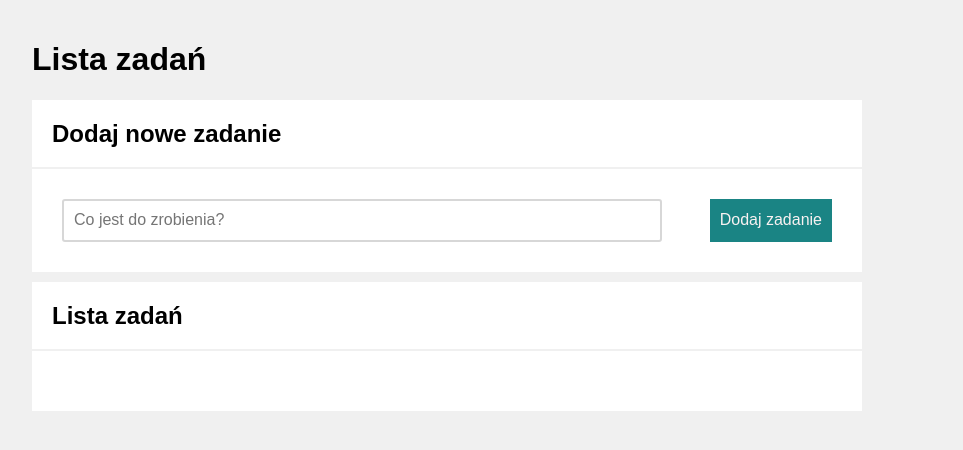
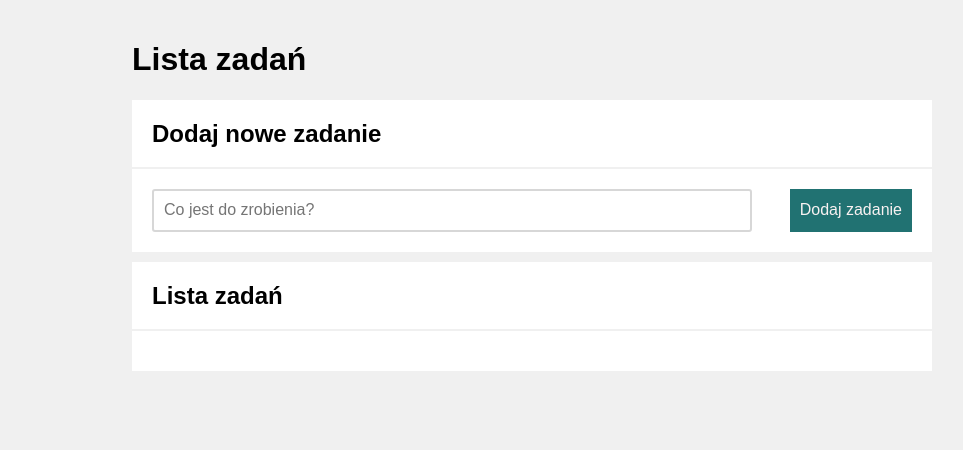
Before and after one commit to MagdaWicik/to-do-list, a plain HTML site: page index.html in a window 1280 px wide. Shown: the whole page, without its empty margins (108-1071 px from the left). Drawn offline with nearby package versions, Linux system fonts and the light colour scheme.

Commit message:
changes in the website appearance added

```diff
--- a/css/form.css
+++ b/css/form.css
@@ -1,6 +1,6 @@
 .form {
     background-color: rgb(255, 255, 255);
-    padding: 30px;
+    padding: 20px;
     display: flex;
     justify-content: space-between;
 }
@@ -13,7 +13,7 @@
 
 .form__button {
     padding: 10px;
-    background-color: rgb(26, 132, 132);
+    background-color: rgb(33, 114, 114);
     color: rgb(248, 241, 241);
     border: none;
 }
--- a/css/section.css
+++ b/css/section.css
@@ -1,7 +1,3 @@
-.section {
-    max-width: 830px;
-}
-
 .section__header {
     background-color: rgb(255, 255, 255);
     padding: 20px;
--- a/css/style.css
+++ b/css/style.css
@@ -7,7 +7,7 @@ html {
 }
 
 .body {
-    max-width: 1000px;
+    max-width: 800px;
     background-color: rgb(240, 240, 240);
     margin: auto;
     font-family: arial;
--- a/css/tasks.css
+++ b/css/tasks.css
@@ -1,6 +1,6 @@
 .tasks {
     background-color: rgb(255, 255, 255);
-    padding: 30px;
+    padding: 20px;
     margin-top: 2px;
     list-style-type: none;
 }
```
